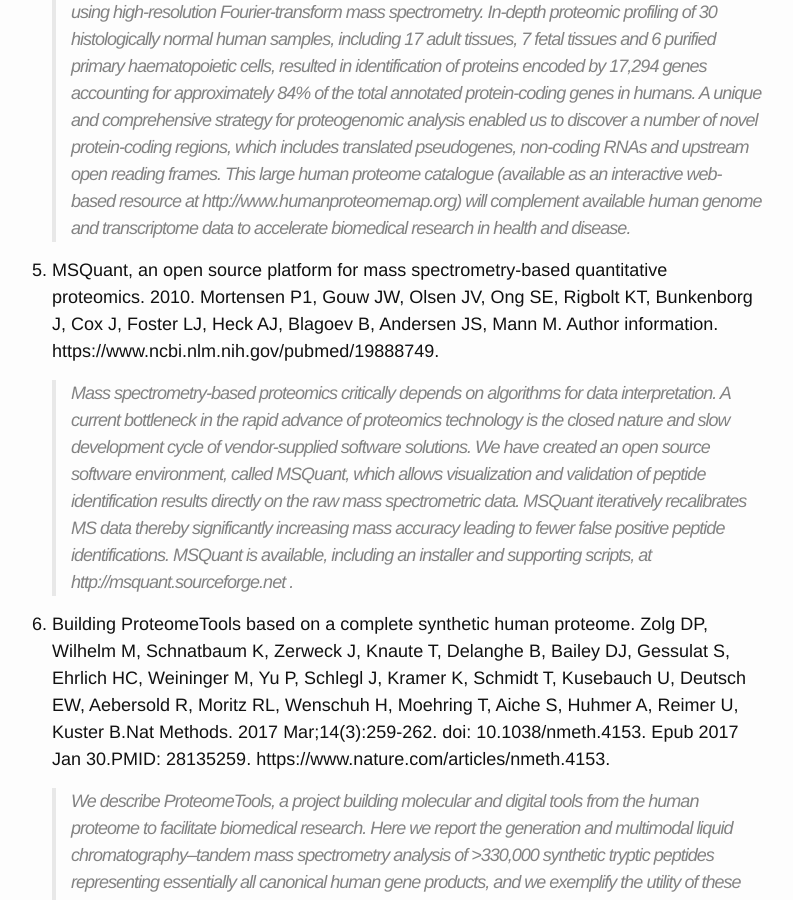
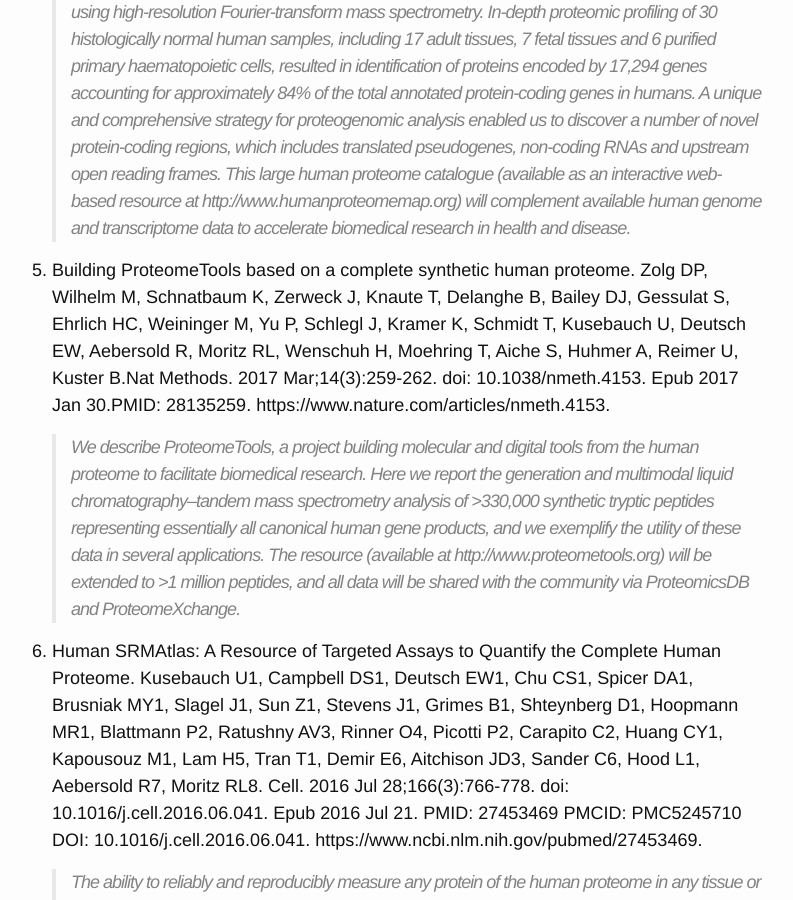
Before and after one commit to dcmb-courses/bioinf602-603, a Jekyll site: the page built from Proteomics_and_Metabolomics.md, in a window 1280 px wide and 900 px high, scrolled down 1758 px. Shown: the whole window, without its empty margins (248-1041 px from the left). Built offline with Jekyll 4.4.1, drawn with Linux system fonts in a browser that asks for light colours.

Commit message:
Update Proteomics_and_Metabolomics.md

```diff
--- a/Proteomics_and_Metabolomics.md
+++ b/Proteomics_and_Metabolomics.md
@@ -25,10 +25,6 @@ extensive roles in human malignancy. Nat Genet. 2013 Jun;45(6):592-601.
 
       >The availability of human genome sequence has transformed biomedical research over the past decade. However, an equivalent map for the human proteome with direct measurements of proteins and peptides does not exist yet. Here we present a draft map of the human proteome using high-resolution Fourier-transform mass spectrometry. In-depth proteomic profiling of 30 histologically normal human samples, including 17 adult tissues, 7 fetal tissues and 6 purified primary haematopoietic cells, resulted in identification of proteins encoded by 17,294 genes accounting for approximately 84% of the total annotated protein-coding genes in humans. A unique and comprehensive strategy for proteogenomic analysis enabled us to discover a number of novel protein-coding regions, which includes translated pseudogenes, non-coding RNAs and upstream open reading frames. This large human proteome catalogue (available as an interactive web-based resource at http://www.humanproteomemap.org) will complement available human genome and transcriptome data to accelerate biomedical research in health and disease.
 
-1. MSQuant, an open source platform for mass spectrometry-based quantitative proteomics. 2010. Mortensen P1, Gouw JW, Olsen JV, Ong SE, Rigbolt KT, Bunkenborg J, Cox J, Foster LJ, Heck AJ, Blagoev B, Andersen JS, Mann M. Author information. https://www.ncbi.nlm.nih.gov/pubmed/19888749.
-
-      >Mass spectrometry-based proteomics critically depends on algorithms for data interpretation. A current bottleneck in the rapid advance of proteomics technology is the closed nature and slow development cycle of vendor-supplied software solutions. We have created an open source software environment, called MSQuant, which allows visualization and validation of peptide identification results directly on the raw mass spectrometric data. MSQuant iteratively recalibrates MS data thereby significantly increasing mass accuracy leading to fewer false positive peptide identifications. MSQuant is available, including an installer and supporting scripts, at http://msquant.sourceforge.net .
-
 1. Building ProteomeTools based on a complete synthetic human proteome. Zolg DP, Wilhelm M, Schnatbaum K, Zerweck J, Knaute T, Delanghe B, Bailey DJ, Gessulat S, Ehrlich HC, Weininger M, Yu P, Schlegl J, Kramer K, Schmidt T, Kusebauch U, Deutsch EW, Aebersold R, Moritz RL, Wenschuh H, Moehring T, Aiche S, Huhmer A, Reimer U, Kuster B.Nat Methods. 2017 Mar;14(3):259-262. doi: 10.1038/nmeth.4153. Epub 2017 Jan 30.PMID: 28135259. https://www.nature.com/articles/nmeth.4153.
 
       >We describe ProteomeTools, a project building molecular and digital tools from the human proteome to facilitate biomedical research. Here we report the generation and multimodal liquid chromatography–tandem mass spectrometry analysis of >330,000 synthetic tryptic peptides representing essentially all canonical human gene products, and we exemplify the utility of these data in several applications. The resource (available at http://www.proteometools.org) will be extended to >1 million peptides, and all data will be shared with the community via ProteomicsDB and ProteomeXchange.
```
